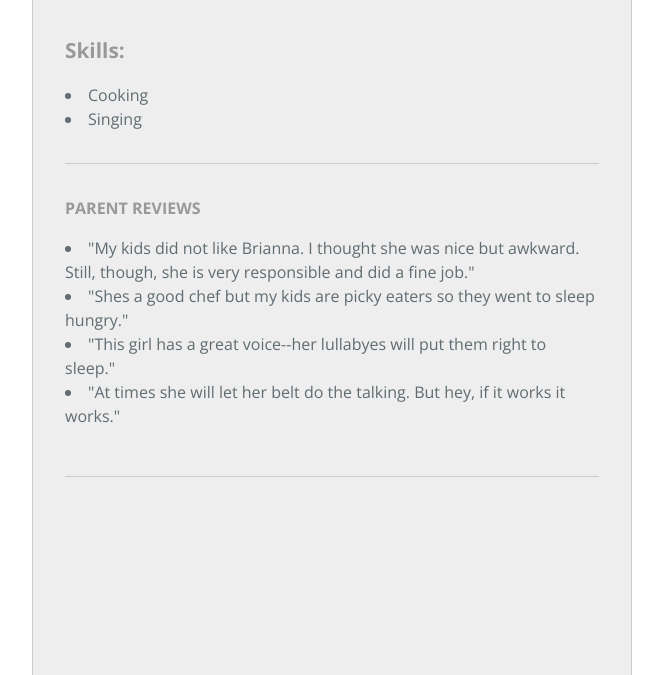
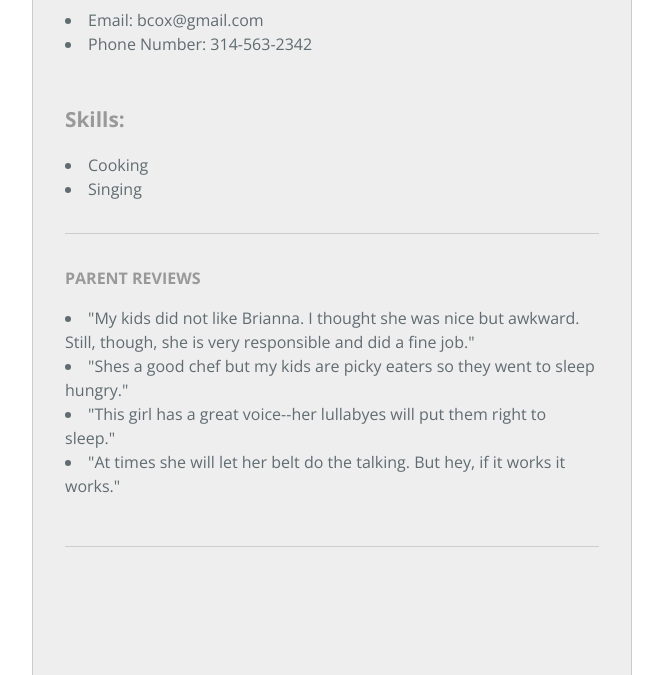
Before and after one commit to jacobfrank96/Brianna, a plain HTML site: page index.html in a window 1280 px wide. Shown: the part 125-800 px from the top of the page, without its empty margins (308-971 px from the left). Drawn offline with nearby package versions, Linux system fonts and the light colour scheme.

Commit message:
Update index.html

```diff
--- a/index.html
+++ b/index.html
@@ -13,6 +13,8 @@
 
       <section class="page-header">
         <h1 class="project-name">Brianna Cox</h1>
+        <li>Email: bcox@gmail.com</li>
+        <li>Phone Number: 314-563-2342</li>
 
       </section>
 
```
